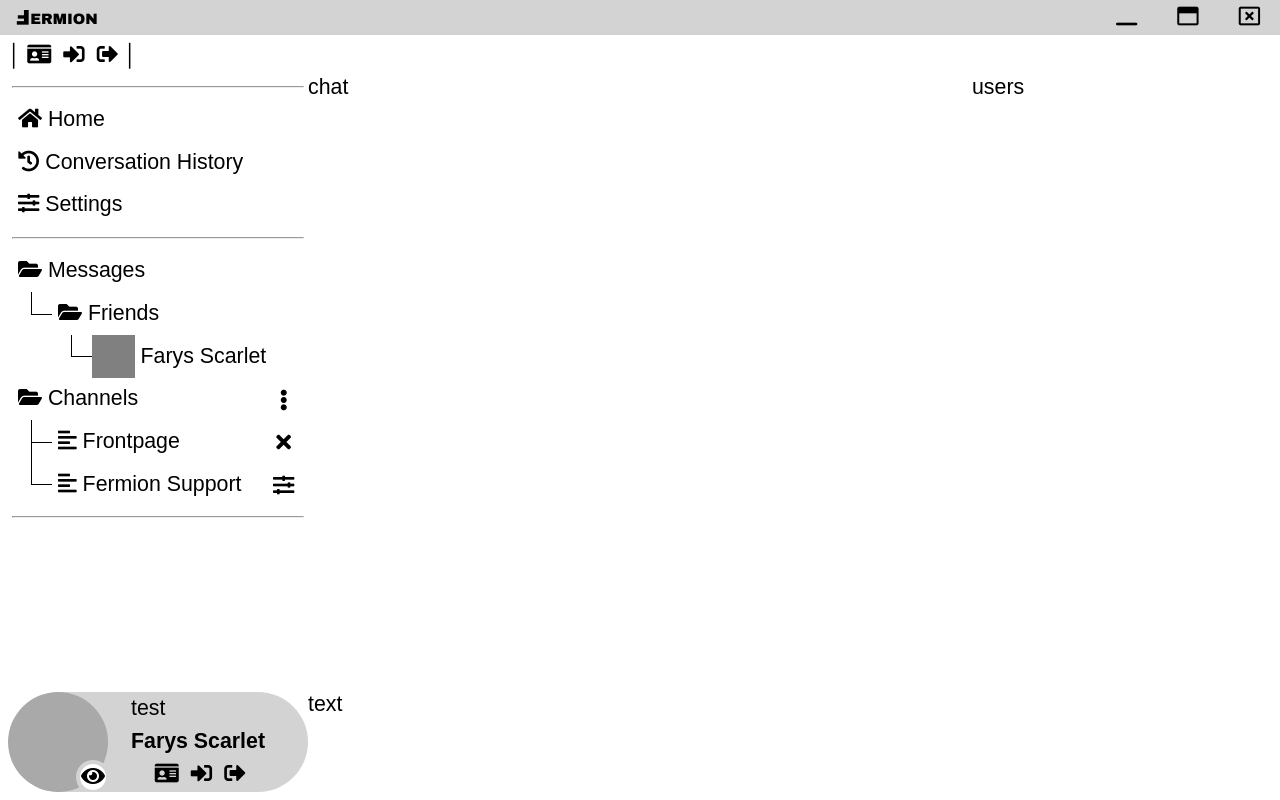
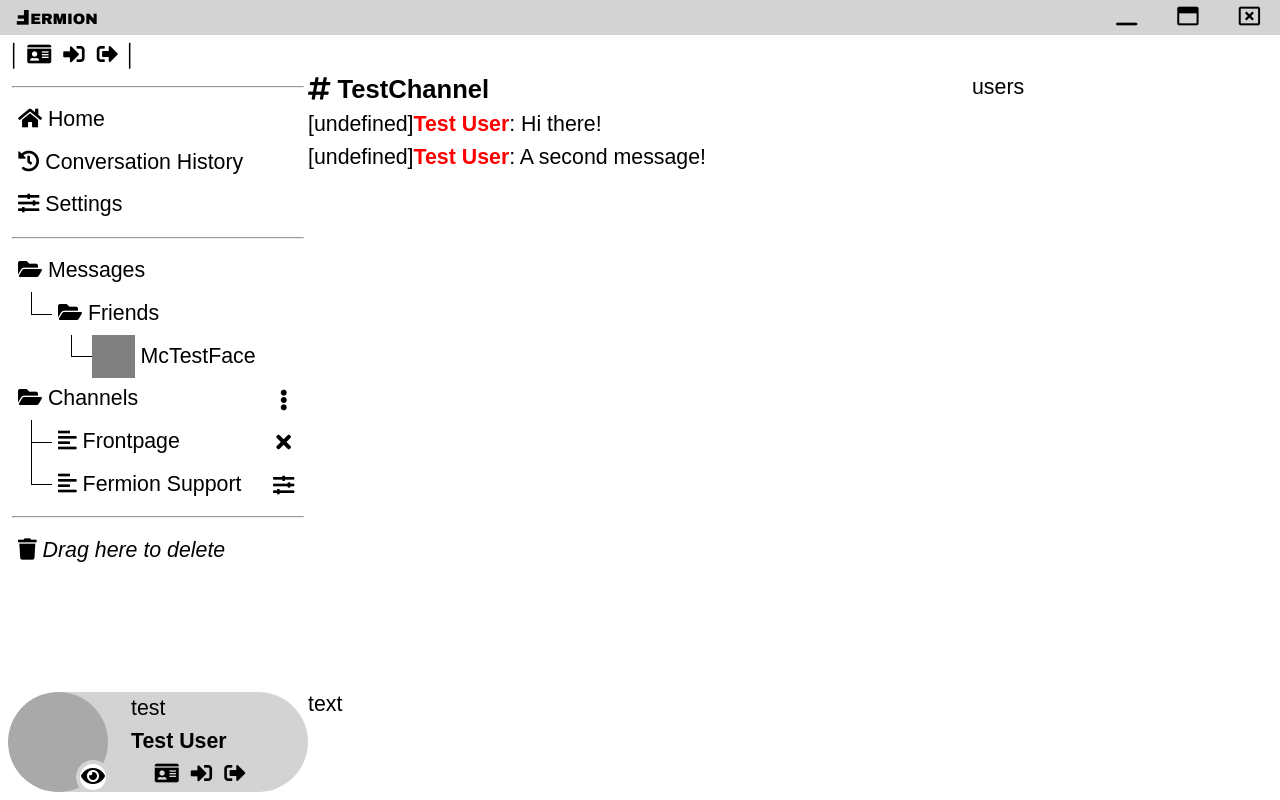
Before and after one commit to Kemono-Kay/Fermion, an Electron app: page app/ui/appWindow.html in a window 1280 px wide. Drawn offline with Linux system fonts and the light colour scheme.

Commit message:
Added basic channel functionality.
This will have to be refactored at a future date, but for now it's
at least easy to add new messages to an existing chat.

```diff
--- /dev/null
+++ b/app/js/Channel.js
@@ -0,0 +1,108 @@
+/* eslint-env browser */
+
+function fa (name, style = 's') {
+  const el = document.createElement('span')
+  el.classList.add(`fa${style}`)
+  el.classList.add(`fa-${name}`)
+  return el
+}
+
+function formatTimestamp (unix, format) {
+
+}
+
+class User {
+  constructor (cname, status) {
+    this.cname = cname
+    this.status = status || false
+  }
+
+  getColor () {
+    return 'red'
+  }
+}
+
+class Channel {
+  constructor (name, logging) {
+    this.messages = []
+    this.logging = logging
+
+    this.el = document.createElement('div')
+    this.el.classList.add('Fermion-ChannelArea')
+
+    const headerEl = document.createElement('div')
+    const titleEl = document.createElement('div')
+    const channelEl = document.createElement('ul')
+
+    headerEl.classList.add('Fermion-ChannelHeader')
+    headerEl.classList.add('Fermion-ChannelTitle')
+    channelEl.classList.add('Fermion-ChannelBody')
+
+    this.el.appendChild(headerEl)
+    headerEl.appendChild(titleEl)
+    this.el.appendChild(channelEl)
+
+    titleEl.appendChild(fa('hashtag'))
+    titleEl.appendChild(document.createTextNode(` ${name}`))
+
+    this.body = channelEl
+  }
+
+  message (user, timestamp, text) {
+    const msg = new ChatMessage(user, timestamp, text)
+    this.messages.push(msg)
+    this.body.appendChild(msg.el)
+  }
+}
+
+class ChannelMessage {
+  constructor () {
+    this.el = document.createElement('li')
+    this.el.classList.add('Fermion-ChannelMessage')
+  }
+}
+
+class ChatMessage extends ChannelMessage {
+  constructor (user, timestamp, text) {
+    super()
+    this.timestamp = timestamp
+    this.user = user
+    this.text = text
+
+    const timestampEl = document.createElement('span')
+    const textEl = document.createElement('span')
+    const userEl = document.createElement('span')
+
+    timestampEl.classList.add('Fermion-ChannelMessage-Timestamp')
+    textEl.classList.add('Fermion-ChannelMessage-Body')
+    userEl.classList.add('Fermion-ChannelMessage-User')
+
+    userEl.tabIndex = 0
+    userEl.draggable = true
+    userEl.style.color = user.getColor()
+
+    this.el.appendChild(timestampEl)
+    this.el.appendChild(textEl)
+    textEl.appendChild(userEl)
+
+    timestampEl.appendChild(document.createTextNode(`[${formatTimestamp(timestamp, Preferences.get('tsFormatShort'))}]`))
+    textEl.appendChild(document.createTextNode(`: ${text}`))
+    userEl.appendChild(document.createTextNode(user.cname))
+  }
+}
+
+const Preferences = {
+  get: function (key) {
+    return 'bla'
+    // return window.bridge.properties[key]
+  }
+}
+
+const UI = {
+  showUser: function (user) {
+
+  },
+  showChannel: function (channel) {
+    document.querySelector('.Fermion-ChannelArea').replaceWith(channel.el)
+  }
+}
--- a/app/js/preload.js
+++ b/app/js/preload.js
@@ -1,3 +1,5 @@
+/* eslint-env node */
+
 const { ipcRenderer } = require('electron')
 
 window.bridge = {
--- /dev/null
+++ b/app/js/test.js
@@ -0,0 +1,5 @@
+var test = new Channel('TestChannel', true)
+var usr = new User('Test User', 'online')
+UI.showChannel(test)
+test.message(usr, 1234, 'Hi there!')
+test.message(usr, 1234, 'A second message!')
--- a/app/ui/appWindow.html
+++ b/app/ui/appWindow.html
@@ -130,30 +130,52 @@
               <button class='folder'><span class='fas fa-folder-open'></span> Friends</button>
               <ul class='folder-contents'>
                 <li>
-                  <button class='user'><div class='channeluserav'></div>&nbsp;Farys Scarlet</button>
+                  <button class='user'><div class='channeluserav'></div>&nbsp;McTestFace</button>
                 </li>
               </ul>
             </li>
           </ul>
         </li>
         <li>
-          <button class='folder'><span class='fas fa-folder-open'></span> Channels</button>
+          <button class='folder' title='Channels (45)'><span class='fas fa-folder-open'></span> Channels</button>
           <button class='close'><span class='fas fa-ellipsis-v'></span></button>
           <ul class='folder-contents'>
             <li>
-              <button class='channel'><span class='fas fa-align-left'></span> Frontpage</button>
+              <button class='channel' title='Frontpage (15)'><span class='fas fa-align-left'></span> Frontpage</button>
               <button class='close'><span class='fas fa-times'></span></button>
             </li>
             <li>
-              <button class='channel'><span class='fas fa-align-left'></span> Fermion Support</button>
+              <button class='channel' title='Fermion Support (30)'><span class='fas fa-align-left'></span> Fermion Support</button>
               <button class='close'><span class='fas fa-sliders-h'></span></button>
             </li>
           </ul>
         </li>
         <li><hr/></li>
+        <li>
+          <button class='default-channel'><span class='fas fa-trash'></span> <em>Drag here to delete</em></button>
+        </li>
       </ul>
     </div>
-    <div id='chat'>chat</div>
+    <div id='chat' class='Fermion-ChannelArea'>
+      <div class='Fermion-ChannelHeader'>
+        <div class='Fermion-ChannelTitle'>
+          <span class='fas fa-hashtag'></span> Fermion Support
+        </div>
+      </div>
+      <!--<div class='Fermion-ChannelBody'>-->
+        <ul class='Fermion-ChannelBody'>
+          <li class='Fermion-ChannelMessage'>
+            <span class='Fermion-ChannelMessage-Timestamp'>[dd-mm-YYYY hh:mm:ss]</span> <span class='Fermion-ChannelMessage-Body'><span class='Fermion-ChannelMessage-User'>Farys Scarlet</span>: This is a message!</span>
+          </li>
+          <li class='Fermion-ChannelMessage'>
+            <span class='Fermion-ChannelMessage-Timestamp'>[dd-mm-YYYY hh:mm:ss]</span> <span class='Fermion-ChannelMessage-Body'><span tabindex='0' class='Fermion-ChannelMessage-User' draggable='true'>Farys Scarlet</span>: This is a long message! This is a long message! This is a long message! This is a long message! This is a long message! This is a long message! This is a long message! This is a long message! This is a long message! This is a long message!</span>
+          </li>
+          <li class='Fermion-ChannelMessage'>
+            <span class='Fermion-ChannelMessage-Timestamp'>[dd-mm-YYYY hh:mm:ss]</span> <span class='Fermion-ChannelMessage-Body'><span class='Fermion-ChannelMessage-User'>Farys Scarlet</span>: This is a third message!</span>
+          </li>
+        </ul>
+      <!--</div>-->
+    </div>
     <div id='users'>users</div>
     <div id='status'>
       <div id='userav'>
@@ -163,12 +185,14 @@
       </div>
       <div id='userinfo'>
         <div>test</div>
-        <div id='username'>Farys Scarlet</div>
+        <div id='username'>Test User</div>
         <div id='usertoolbar'><button title='Credentials'><span class='fas fa-id-card'></span></button ><button title='Connect'><span class='fas fa-sign-in-alt'></span></button><button title='Disonnect'><span class='fas fa-sign-out-alt'></span></button></div>
       </div>
     </div>
     <div id='text'>text</div>
   </div>
+  <script src='../js/Channel.js'></script>
   <script src='../js/appWindow.js'></script>
+  <script src='../js/test.js'></script>
 </body>
 </html>
--- a/app/ui/styles/default.css
+++ b/app/ui/styles/default.css
@@ -74,7 +74,7 @@ html {
   grid-row-end: chatstat;
 }
 
-#chat {
+.Fermion-ChannelArea {
   grid-column-start: chanchat;
   grid-column-end: chatuser;
   grid-row-start: toolchat;
@@ -228,12 +228,15 @@ html {
 #channels li > button:first-child {
   text-align: left;
   display: block;
-  width:100%;
+  width: 100%;
   height: calc(32pt * var(--fermion-scaling));
   position: relative;
   background: 0;
   border: 1px solid black;
   border: 0;
+  white-space: nowrap;
+  overflow: hidden;
+  text-overflow: ellipsis;
 }
 #channels li > button:first-child:hover {
   background: darkgray;
@@ -373,3 +376,53 @@ html {
 #channels li {
   position: relative;
 }
+
+
+/*.user-link {
+  font-weight: bold;
+  cursor: pointer;
+}
+
+#chatname {
+  font-size: 120%;
+  font-weight: bold;
+}
+
+#chatmessages {
+  list-style: none;
+  padding: 0;
+  margin: 0;
+}
+
+.chatmessage {
+  display: block;
+  margin: calc(8px * var(--fermion-scaling)) 0;
+}
+
+.-gr-Female {
+  color: red;
+}*/
+
+/** CHANNEL AREA **/
+
+.Fermion-ChannelTitle {
+  font-size: 120%;
+  font-weight: bold;
+}
+
+.Fermion-ChannelBody {
+  list-style: none;
+  padding: 0;
+  margin: 0;
+}
+
+.Fermion-ChannelMessage-User {
+  font-weight: bold;
+  cursor: pointer;
+  color: red;
+}
+
+.Fermion-ChannelMessage {
+  display: block;
+  margin: calc(8px * var(--fermion-scaling)) 0;
+}
```
Also changed, not shown: app/defaults/preferences.json (+48 -1 lines), app/index.js (+6 -1 lines).
